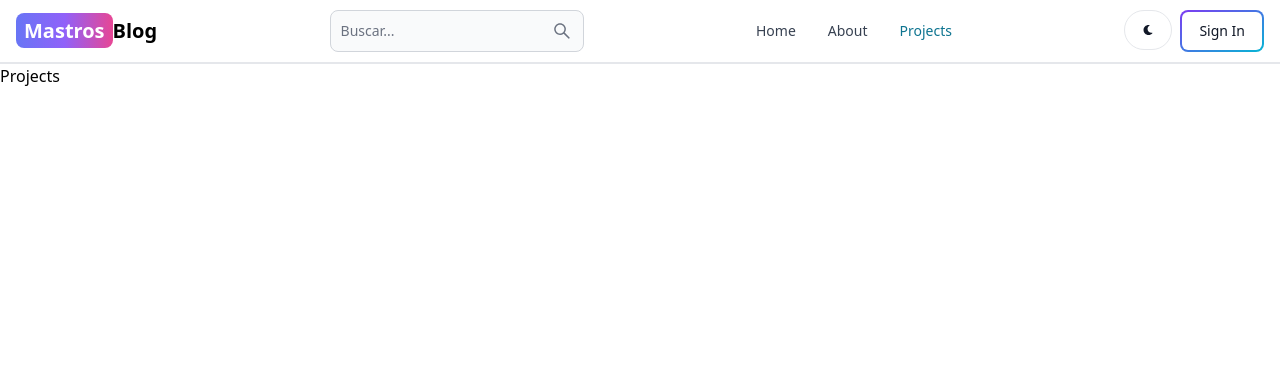
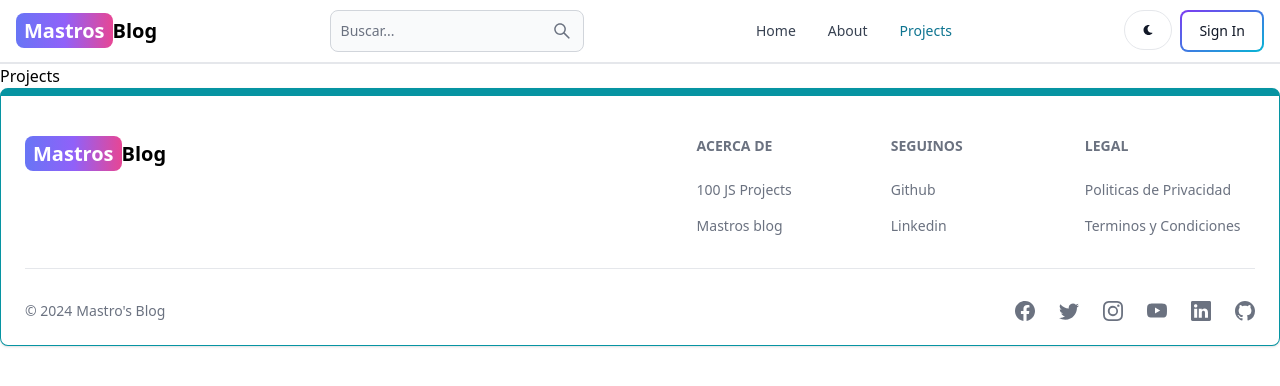
Before and after one commit to Martin385/mern-portfolio, a React (Vite) app in the folder client/: page /projects in a window 1280 px wide. Shown: the top 386 px of the page. Built offline with nearby package versions, Linux system fonts and the light colour scheme.

Commit message:
create and add a footer

```diff
--- a/client/src/App.jsx
+++ b/client/src/App.jsx
@@ -6,7 +6,7 @@
 import Dashboard from "./pages/Dashboard"
 import Projects from "./pages/Projects"
 import Header from "./components/Header"
-
+import Footer from './components/Footer'
 
 export default function App() {
   return (
@@ -21,6 +21,7 @@
         <Route path="/dashboard" element={<Dashboard/>}></Route>
         <Route path="/projects" element={<Projects/>}></Route>
       </Routes>
+      <Footer></Footer>
     </BrowserRouter>
     )
 }
--- /dev/null
+++ b/client/src/components/Footer.jsx
@@ -0,0 +1,93 @@
+import React from "react";
+import { Footer } from "flowbite-react";
+import { Link } from "react-router-dom";
+import {BsFacebook, BsGithub, BsInstagram, BsLinkedin, BsTwitter, BsYoutube} from 'react-icons/bs'
+export default function FooterComponent() {
+  return (
+    <Footer container className="border border-t-8 border-teal-500">
+      <div className="w-full max-w-7xl mx-auto">
+        <div className="grid w-full justify-between sm:flex md:grid-cols-1">
+          <div className="mt-5">
+            <Link
+              to="/"
+              className="self-center whitespace-nowrap text-lg sm:text-xl font-semibold dark:text-white"
+            >
+              <span className="px-2 py-1 bg-gradient-to-r from-indigo-500 via-purple-500 to-pink-500 rounded-lg text-white">
+                Mastros
+              </span>
+              Blog
+            </Link>
+          </div>
+          <div className="grid gris-cols-2 gap-8  mt-4 sm:grid-cols-3 sm:gap-6">
+                <div>
+                <Footer.Title title="Acerca de" />
+            <Footer.LinkGroup col>
+              <Footer.Link
+                href="https://www.youtube.com"
+                target="_blank"
+                rel="noopener noreferrer"
+              >
+                100 JS Projects
+              </Footer.Link>
+              <Footer.Link
+                href="/about"
+                target="_blank"
+                rel="noopener noreferrer"
+              >
+                Mastros blog
+              </Footer.Link>
+            </Footer.LinkGroup>
+                </div>
+                <div>
+                <Footer.Title title="Seguinos" />
+            <Footer.LinkGroup col>
+              <Footer.Link
+                href="https://www.github.com/Martin385"
+                target="_blank"
+                rel="noopener noreferrer"
+              >
+                Github
+              </Footer.Link>
+              <Footer.Link
+                href="/about"
+                target="_blank"
+                rel="noopener noreferrer"
+              >
+                Linkedin
+              </Footer.Link>
+            </Footer.LinkGroup>
+                </div>
+                <div>
+                <Footer.Title title="Legal" />
+            <Footer.LinkGroup col>
+              <Footer.Link
+                href="#"
+              >
+                Politicas de Privacidad
+              </Footer.Link>
+              <Footer.Link
+                href="#"
+              >
+                Terminos y Condiciones
+              </Footer.Link>
+            </Footer.LinkGroup>
+                </div>
+          </div>
+        </div>
+        <Footer.Divider/>
+        <div className="w-full sm:flex sm:items-center sm:justify-between">
+            <Footer.Copyright href="#" by="Mastro's Blog" year={new Date().getFullYear()}/>
+
+            <div className="flex gap-6 sm:mt-0 mt-4 sm:justify-center">
+                <Footer.Icon href="#" icon={BsFacebook}/>
+                <Footer.Icon href="#" icon={BsTwitter}/>
+                <Footer.Icon href="#" icon={BsInstagram}/>
+                <Footer.Icon href="#" icon={BsYoutube}/>
+                <Footer.Icon href="#" icon={BsLinkedin}/>
+                <Footer.Icon href="#" icon={BsGithub}/>
+            </div>
+        </div>
+      </div>
+    </Footer>
+  );
+}
```
